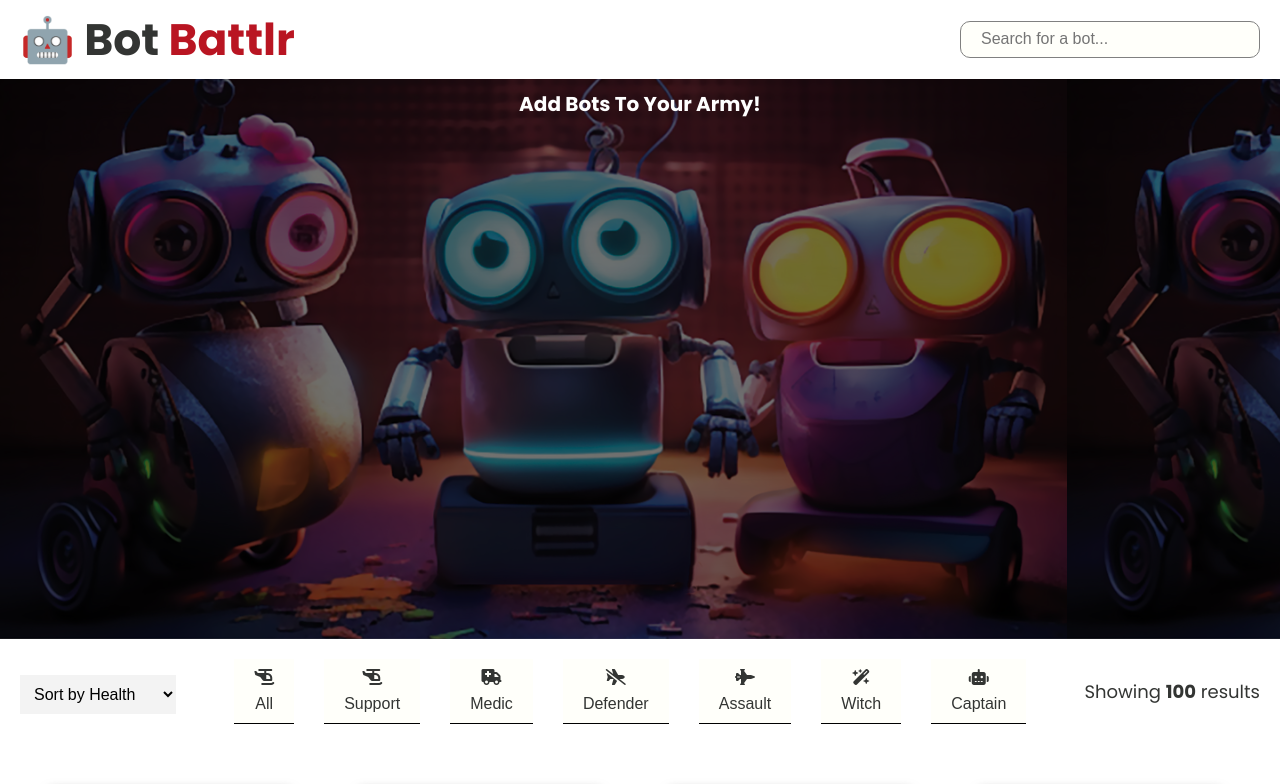
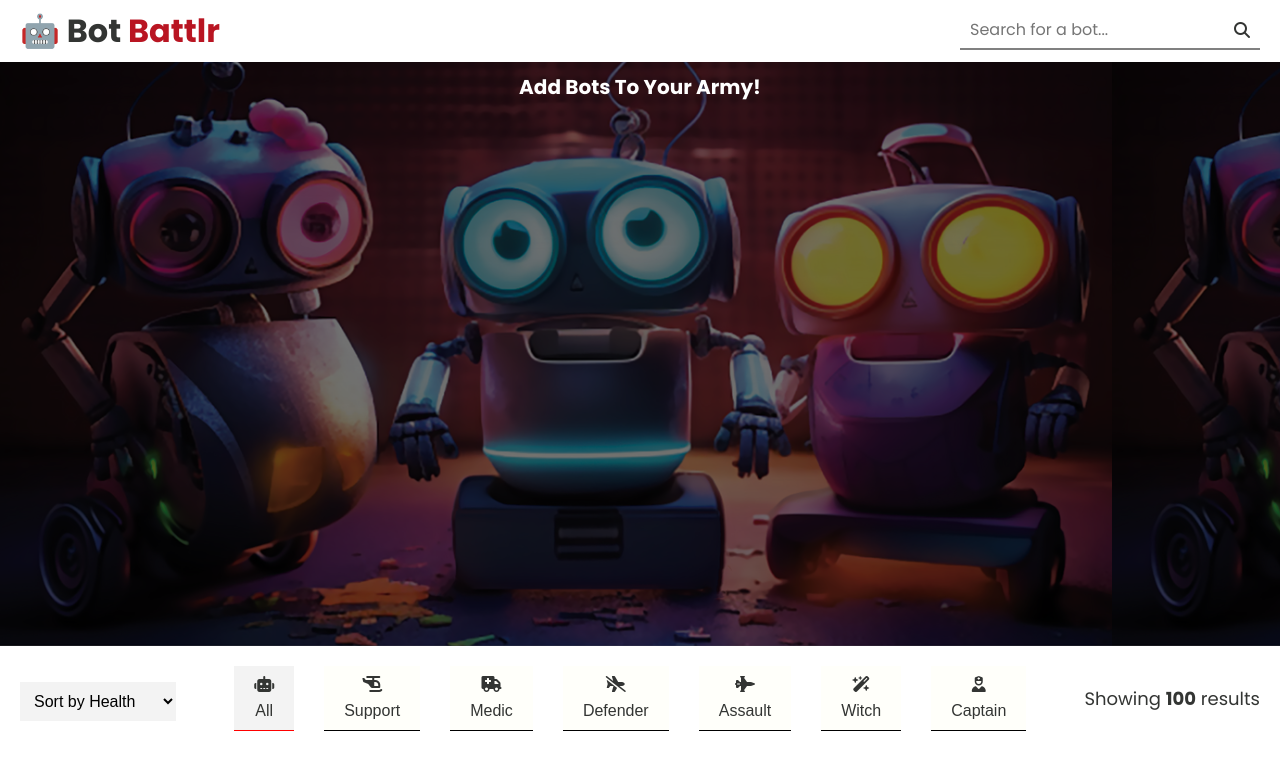
Before and after one commit to moseschengo29/Bot-Battlr, a React (Create React App) app: page / in a window 1280 px wide. Shown: the top 784 px of the page. Built offline with nearby package versions, Linux system fonts and the light colour scheme; data requests are answered from the project's data file; grey boxes are pictures that could not be loaded.

Commit message:
Completed app, added routing

```diff
--- a/src/components/Bot.jsx
+++ b/src/components/Bot.jsx
@@ -23,7 +23,7 @@ function Bot({ bot }) {
   if (bot_class === "Assault") icon = <i class="fa-solid fa-jet-fighter"></i>;
   if (bot_class === "Witch")
     icon = <i class="fa-solid fa-wand-magic-sparkles"></i>;
-  if (bot_class === "Captain") icon = <i class="fa-solid fa-robot"></i>;
+  if (bot_class === "Captain") icon = <i class="fa-solid fa-user-nurse"></i>;
 
   return (
     <div className="bot">
--- a/src/components/BotCollection.jsx
+++ b/src/components/BotCollection.jsx
@@ -1,11 +1,10 @@
 import Bot from "./Bot";
-import Spinner from "./Spinner";
 import { useBots } from "./BotProvider";
 
 function BotCollection() {
   const { isLoading, bots } = useBots();
 
-  if (isLoading) return <Spinner />;
+  if (isLoading) return <h1>LOADING...</h1>;
 
   if (bots.length === 0) return <h1>No Bots Related to your search!</h1>;
 
--- a/src/components/BotProvider.jsx
+++ b/src/components/BotProvider.jsx
@@ -14,22 +14,22 @@ function BotProvider({ children }) {
 
   function handleSort(sortBy) {
     if (sortBy === "health") {
-      const sortedByDescription = [...sortedBots].sort(
+      const sortedByDescription = [...allBots].sort(
         (a, b) => b.health - a.health
       );
-      setSortedBots(sortedByDescription);
+      setFilteredBots(sortedByDescription);
     }
     if (sortBy === "armor") {
-      const sortedByDescription = [...sortedBots].sort(
+      const sortedByDescription = [...allBots].sort(
         (a, b) => b.armor - a.armor
       );
-      setSortedBots(sortedByDescription);
+      setFilteredBots(sortedByDescription);
     }
     if (sortBy === "damage") {
-      const sortedByDescription = [...sortedBots].sort(
+      const sortedByDescription = [...allBots].sort(
         (a, b) => b.damage - a.damage
       );
-      setSortedBots(sortedByDescription);
+      setFilteredBots(sortedByDescription);
     }
   }
 
@@ -116,7 +116,6 @@ function BotProvider({ children }) {
         query,
         setQuery,
         filterBots,
-        setFilterMethod,
       }}
     >
       {children}
--- a/src/components/Logo.jsx
+++ b/src/components/Logo.jsx
@@ -4,7 +4,7 @@ function Logo() {
   return (
     <div className="logo">
       <Link to="/">
-        <h1>
+        <h1 className="logo-text">
           🤖 Bot <span className="tag">Battlr</span>
         </h1>
       </Link>
--- a/src/components/SearchBar.jsx
+++ b/src/components/SearchBar.jsx
@@ -4,7 +4,7 @@ function SearchBar() {
   const { query, setQuery } = useBots();
 
   return (
-    <form>
+    <form className="search">
       <input
         value={query}
         onChange={(e) => {
@@ -12,9 +12,9 @@ function SearchBar() {
           setQuery(e.target.value);
         }}
         type="text"
-        className="search"
         placeholder="Search for a bot..."
       />
+      <i class="fa-solid fa-magnifying-glass"></i>
     </form>
   );
 }
--- a/src/components/SortBar.jsx
+++ b/src/components/SortBar.jsx
@@ -1,19 +1,36 @@
+import { useState } from "react";
 import { useBots } from "./BotProvider";
 
 function SortBar() {
+  const [activeFilter, setActiveFilter] = useState("");
   const { filterBots } = useBots();
+
+  function handleClick(filter) {
+    setActiveFilter(filter);
+    console.log(filter);
+  }
 
   return (
     <div className="sort-bar">
-      <button value="" className="sort-btn" onClick={(e) => filterBots("")}>
-        <i class="fa-solid fa-helicopter"></i>
+      <button
+        value=""
+        className={`sort-btn ${activeFilter === "" ? "active" : ""}`}
+        onClick={(e) => {
+          handleClick("");
+          filterBots("");
+        }}
+      >
+        <i class="fa-solid fa-robot"></i>
         <p>All</p>
       </button>
 
       <button
         value="Support"
-        className="sort-btn"
-        onClick={(e) => filterBots("Support")}
+        className={`sort-btn ${activeFilter === "Support" ? "active" : ""}`}
+        onClick={(e) => {
+          handleClick("Support");
+          filterBots("Support");
+        }}
       >
         <i class="fa-solid fa-helicopter"></i>
         <p>Support</p>
@@ -21,42 +38,57 @@ function SortBar() {
 
       <button
         value="Medic"
-        className="sort-btn"
-        onClick={(e) => filterBots("Medic")}
+        className={`sort-btn ${activeFilter === "Medic" ? "active" : ""}`}
+        onClick={(e) => {
+          handleClick("Medic");
+          filterBots("Medic");
+        }}
       >
         <i class="fa-solid fa-truck-medical"></i>
         <p>Medic</p>
       </button>
       <button
         value="Defender"
-        className="sort-btn"
-        onClick={(e) => filterBots("Defender")}
+        className={`sort-btn ${activeFilter === "Defender" ? "active" : ""}`}
+        onClick={(e) => {
+          handleClick("Defender");
+          filterBots("Defender");
+        }}
       >
         <i class="fa-solid fa-plane-slash"></i>
         <p>Defender</p>
       </button>
       <button
         value="Assault"
-        className="sort-btn"
-        onClick={(e) => filterBots("Assault")}
+        className={`sort-btn ${activeFilter === "Assault" ? "active" : ""}`}
+        onClick={(e) => {
+          handleClick("Assault");
+          filterBots("Assault");
+        }}
       >
         <i class="fa-solid fa-jet-fighter"></i>
         <p>Assault</p>
       </button>
       <button
         value="Witch"
-        className="sort-btn"
-        onClick={(e) => filterBots("Witch")}
+        className={`sort-btn ${activeFilter === "Witch" ? "active" : ""}`}
+        onClick={(e) => {
+          handleClick("Witch");
+          filterBots("Witch");
+        }}
       >
         <i class="fa-solid fa-wand-magic-sparkles"></i>
         <p>Witch</p>
       </button>
       <button
         value="Captain"
-        className="sort-btn"
-        onClick={(e) => filterBots("Captain")}
+        className={`sort-btn ${activeFilter === "Captain" ? "active" : ""}`}
+        onClick={(e) => {
+          handleClick("Captain");
+          filterBots("Captain");
+        }}
       >
-        <i class="fa-solid fa-robot"></i>
+        <i class="fa-solid fa-user-nurse"></i>
         <p>Captain</p>
       </button>
     </div>
--- a/src/components/Spinner.jsx
+++ /dev/null
@@ -1,11 +0,0 @@
-import styles from "./Spinner.module.css";
-
-function Spinner() {
-  return (
-    <div className={styles.spinnerContainer}>
-      <div className={styles.spinner}></div>
-    </div>
-  );
-}
-
-export default Spinner;
--- a/src/components/Spinner.module.css
+++ /dev/null
@@ -1,21 +0,0 @@
-.spinnerContainer {
-  height: 100%;
-  display: flex;
-  align-items: center;
-  justify-content: center;
-}
-
-.spinner {
-  width: 6rem;
-  height: 6rem;
-  border-radius: 50%;
-  background: conic-gradient(#0000 10%, var(--color-light--2));
-  -webkit-mask: radial-gradient(farthest-side, #0000 calc(100% - 8px), #000 0);
-  animation: rotate 1.5s infinite linear;
-}
-
-@keyframes rotate {
-  to {
-    transform: rotate(1turn);
-  }
-}
--- a/src/index.css
+++ b/src/index.css
@@ -45,31 +45,42 @@ a:-webkit-any-link {
   position: sticky;
   position: sticky;
   top: 0;
-  background-color: rgba(
-    255,
-    255,
-    255,
+  background-color: hsla(
+    0,
+    0%,
+    100%,
     0.75
   ); /* Add a background color to make it stand out */
   z-index: 100;
 }
 
 .search {
-  padding: 1rem 2rem;
+  padding: 1rem 1rem;
   width: 300px;
-  border-radius: 10px;
-  background-color: var(--bgColor);
-  border: 1px solid gray;
+  display: flex;
+  justify-content: space-between;
+  border-bottom: 2px solid gray;
 }
 
-.search::placeholder {
-  font-family: inherit;
+.search input {
+  background-color: transparent;
+  border-bottom: 2px solid gray;
+
+  border: none;
+}
+
+.search input::placeholder {
+  font-family: "Poppins", sans-serif;
   font-size: 1.6rem;
+}
+
+.search input:focus {
+  outline: none;
 }
 
 .header {
   width: 100%;
-  height: 70vh;
+  height: 73vh;
   background-image: url(./assests//banner.png);
   background-size: contain;
   position: relative;
@@ -82,7 +93,7 @@ a:-webkit-any-link {
   top: 0;
   left: 0;
   width: 100%;
-  height: 70vh;
+  height: 73vh;
   background-color: rgba(0, 0, 0, 0.55);
   z-index: -1;
 }
@@ -119,6 +130,11 @@ a:-webkit-any-link {
 
 .sort-btn:hover {
   background-color: #f3f3f3;
+}
+
+.active {
+  background-color: #f3f3f3;
+  border-bottom: 1px solid red;
 }
 
 .details {
@@ -269,8 +285,11 @@ a:-webkit-any-link {
 }
 
 .logo {
-  font-size: 2.2rem;
   text-decoration: none;
+}
+
+.logo-text {
+  font-size: 3.2rem;
 }
 
 .tag {
--- a/src/pages/SingleBot.jsx
+++ b/src/pages/SingleBot.jsx
@@ -24,6 +24,7 @@ function formatDateTime(dateTimeString) {
 
 function SingleBot() {
   const { id } = useParams();
+
   const [selectedBot, setSelectedBot] = useState({});
 
   const { addBotToArmy } = useBots();
@@ -33,7 +34,6 @@ function SingleBot() {
       const res = await fetch(`http://localhost:8000/bots/${id}`);
       const data = await res.json();
       setSelectedBot(data);
-      console.log(data);
     }
     fetchBot();
   }, [id]);
```
